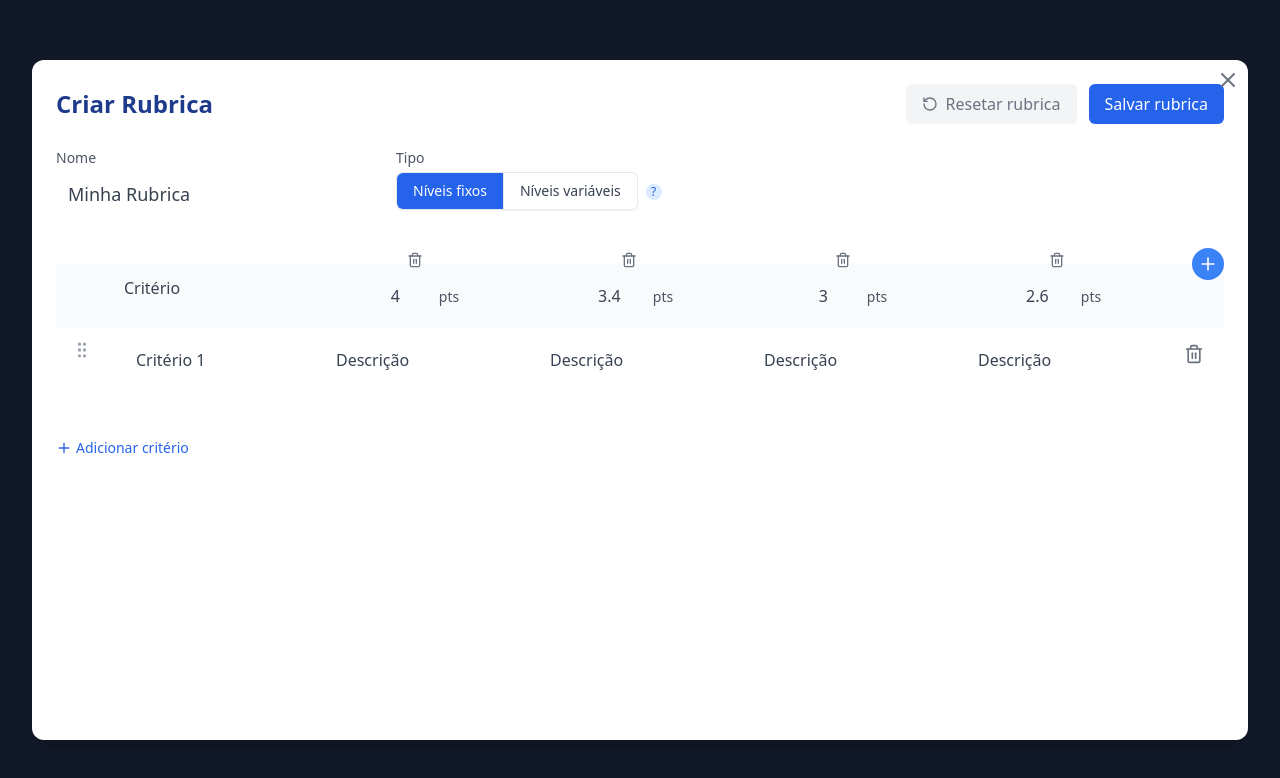
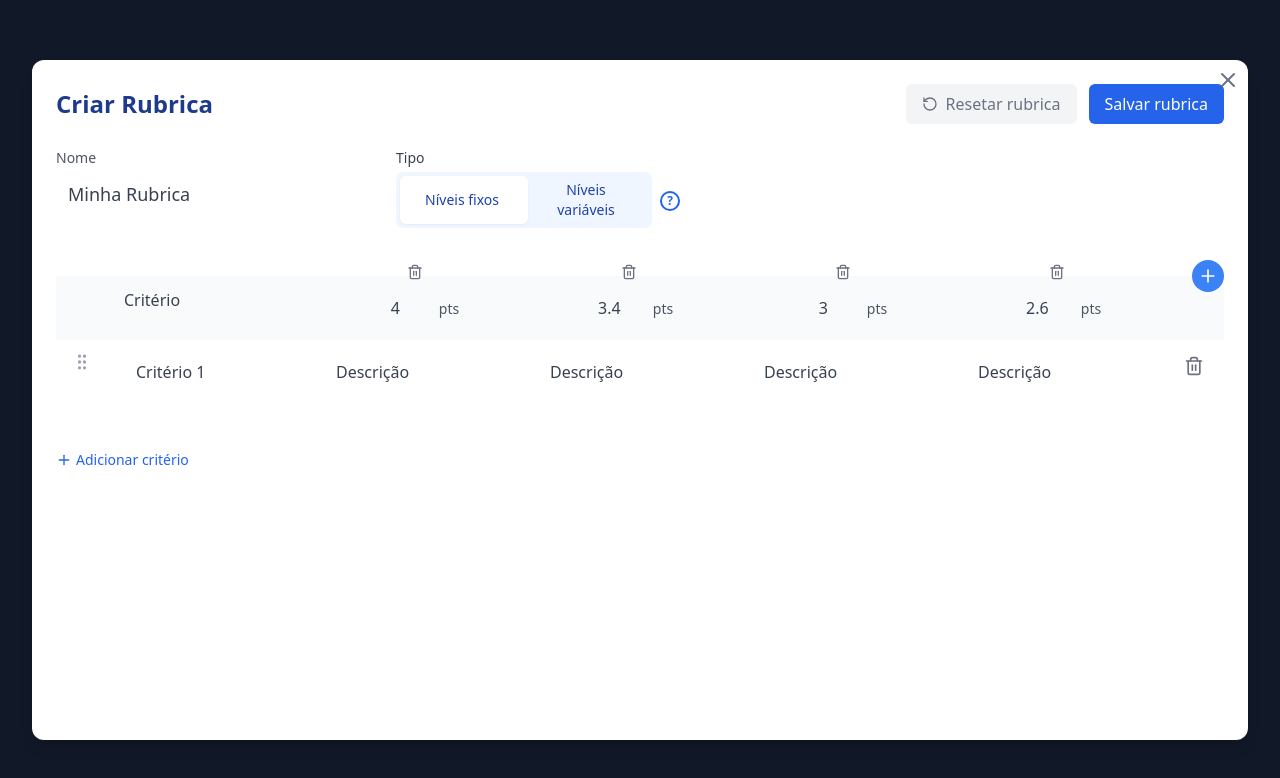
Before and after one commit to Jladislauu/Desafio-Positivo, a React (Vite) app in the folder rubric-app/client/: page / in a window 1280 px wide. Shown: the top 778 px of the page. Built offline with nearby package versions, Linux system fonts and the light colour scheme.

Commit message:
Style: customizando typetoggle com transition e estilos para ficar mais parecido com o da tela de referencia

```diff
--- a/rubric-app/client/src/components/TypeToggle.tsx
+++ b/rubric-app/client/src/components/TypeToggle.tsx
@@ -1,11 +1,14 @@
 import { useRubric } from '../context/RubricContext';
+import { useState } from 'react';
 
 export default function TypeToggle() {
   const { rubric, updateRubric } = useRubric();
+  const [animating, setAnimating] = useState(false); // Controle de animação para delay
 
   const handleChange = (type: 'fixed' | 'variable') => {
     if (type === rubric.type) return;
-
+    setAnimating(true); // Inicia animação
+    setTimeout(() => { // Delay para animação completar antes de atualizar estado
       if (type === 'variable') {
         const newCriteria = rubric.criteria.map(c => ({
           ...c,
@@ -41,37 +44,36 @@ export default function TypeToggle() {
           globalLevels: baseLevels
         });
       }
+      setAnimating(false); // Finaliza animação
+    }, 300); // Duração match com transition
   };
 
   return (
-    <div className="ml-8"> {/* Margem esquerda para alinhar ao lado do Name */}
-      <span className="block text-sm font-medium text-gray-600 mb-1">Tipo</span>
-      <div className="inline-flex rounded-md shadow-sm border border-gray-200" role="group">
+    <div className="ml-8">
+      <span className="block text-sm font-medium text-gray-700 mb-1">Tipo</span>
+      <div className="relative inline-flex rounded-lg bg-blue-50 p-1 overflow-hidden w-64"> {/* p-1 para margem maior no fundo azul, w-64 para slide fixo */}
+        <div
+          className={`absolute top-1 bottom-1 w-1/2 bg-white rounded-md shadow-sm transition-all duration-300 ease-in-out ${
+            rubric.type === 'variable' ? 'translate-x-full' : 'translate-x-0'
+          } ${animating ? 'opacity-90' : ''}`} // Slider com translate para arrasto, opacity sutil durante animação
+        />
         <button
           type="button"
           onClick={() => handleChange('fixed')}
-          className={`px-4 py-2 text-sm font-medium transition-all ${
-            rubric.type === 'fixed'
-              ? 'bg-blue-600 text-white'
-              : 'bg-white text-gray-700 hover:bg-gray-50'
-          } rounded-l-md border-r border-gray-200`}
+          className="relative z-10 px-4 py-1 text-sm font-medium text-blue-800 w-1/2 transition-colors duration-300" // py-1 para branco menor
         >
           Níveis fixos
         </button>
         <button
           type="button"
           onClick={() => handleChange('variable')}
-          className={`px-4 py-2 text-sm font-medium transition-all ${
-            rubric.type === 'variable'
-              ? 'bg-blue-600 text-white'
-              : 'bg-white text-gray-700 hover:bg-gray-50'
-          } rounded-r-md`}
+          className="relative z-10 px-4 py-1 text-sm font-medium text-blue-800 w-1/2 transition-colors duration-300" // py-1 para branco menor
         >
           Níveis variáveis
         </button>
       </div>
       <span
-        className="ml-2 inline-flex items-center justify-center w-4 h-4 rounded-full bg-blue-100 text-blue-600 text-xs cursor-help"
+        className="ml-2 inline-flex items-center justify-center w-5 h-5 rounded-full border-2 border-blue-600 text-blue-600 text-xs font-bold cursor-help bg-transparent"
         title="Níveis fixos compartilham uma escala; níveis variáveis usam escalas diferentes."
       >
         ?
```
Lines whose indentation alone changed are shown as unchanged.
